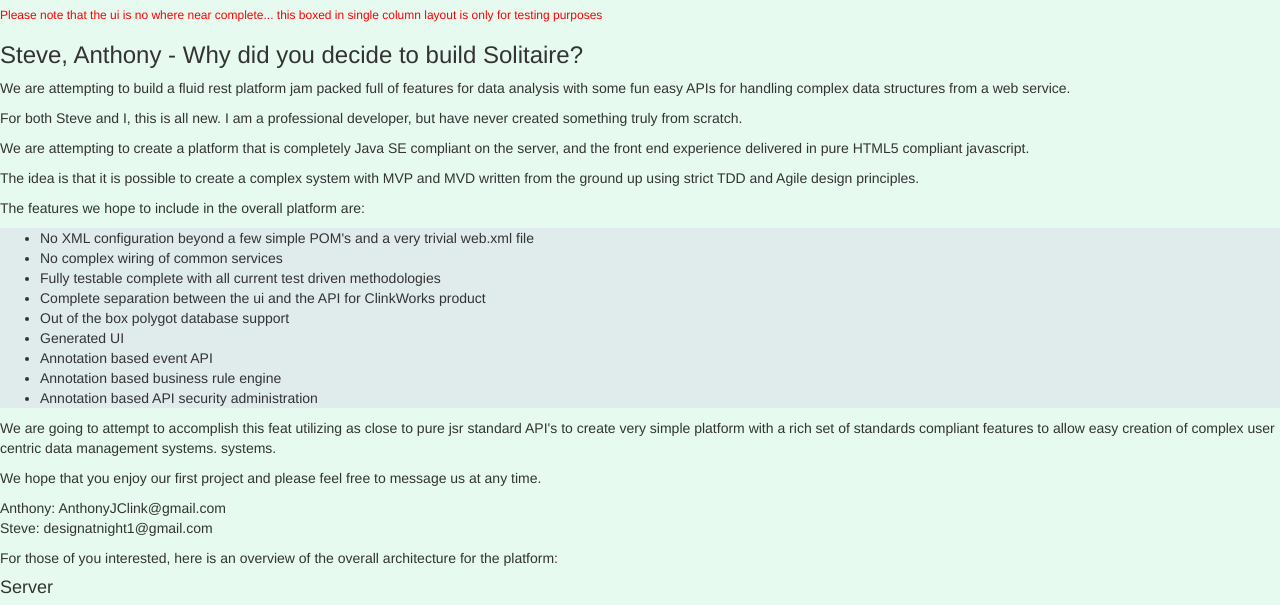
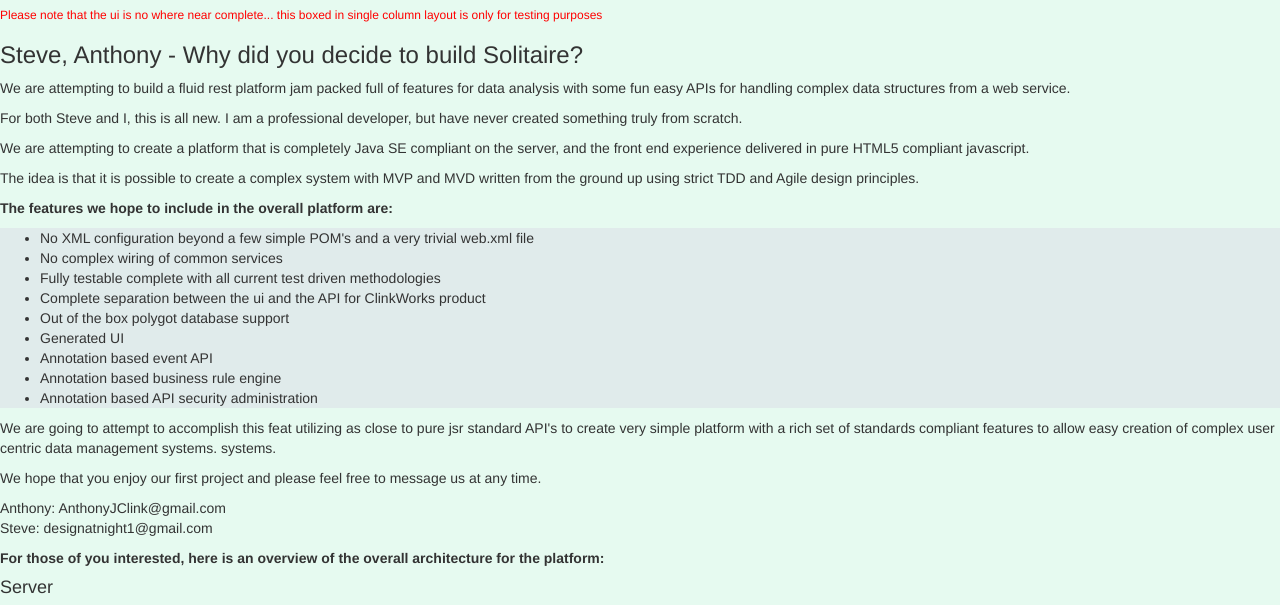
Before and after one commit to AnthonyClink/SolitaireUi, a website: page app/index.html in a window 1280 px wide. Shown: the part 164-769 px from the top of the page. Drawn offline with Linux system fonts and the light colour scheme.

Commit message:
welp, thats about all im going to do for today.

```diff
--- a/app/views/home/goals.html
+++ b/app/views/home/goals.html
@@ -12,7 +12,7 @@
 
 <p>The idea is that it is possible to create a complex system with MVP and MVD written from the ground up using strict TDD and Agile design principles.</p>
 
-<p>The features we hope to include in the overall platform are:</p>
+<p style="font-weight: bold">The features we hope to include in the overall platform are:</p>
 
 <ul style="background-color: #E0EBEB">
     <li>No XML configuration beyond a few simple POM's and a very trivial web.xml file</li>
@@ -36,7 +36,7 @@
     Steve: designatnight1@gmail.com<br />
 </p>
 
-<p>For those of you interested, here is an overview of the overall architecture for the platform:</p>
+<p style="font-weight: bold">For those of you interested, here is an overview of the overall architecture for the platform:</p>
 
     <h4>Server</h4>
     <ul style="background-color: #E0EBEB">
```
